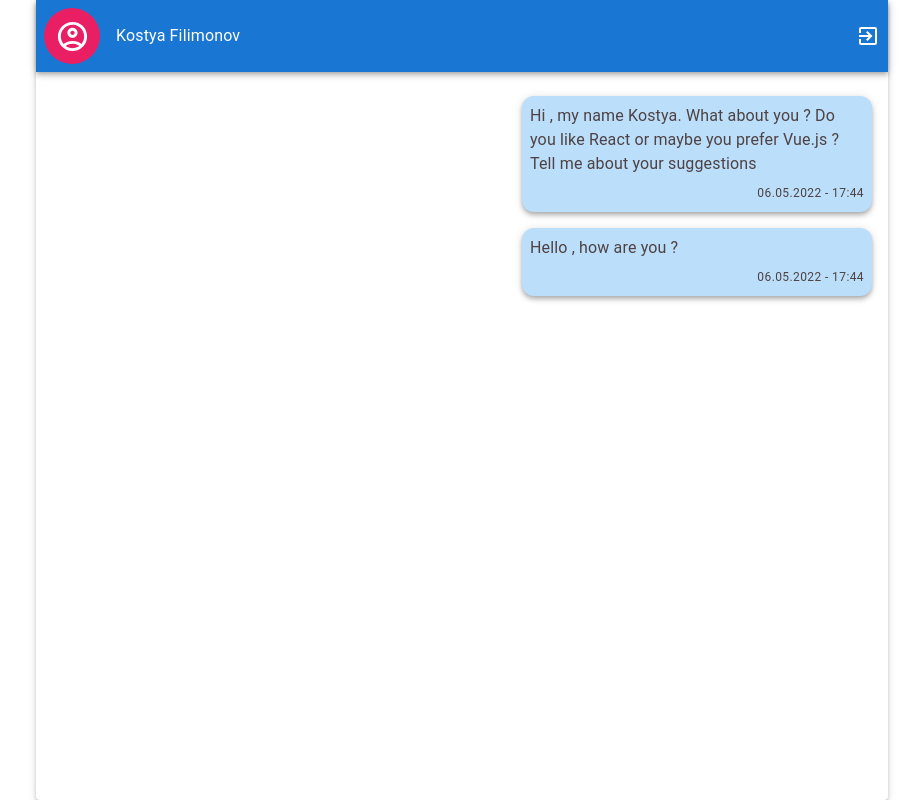
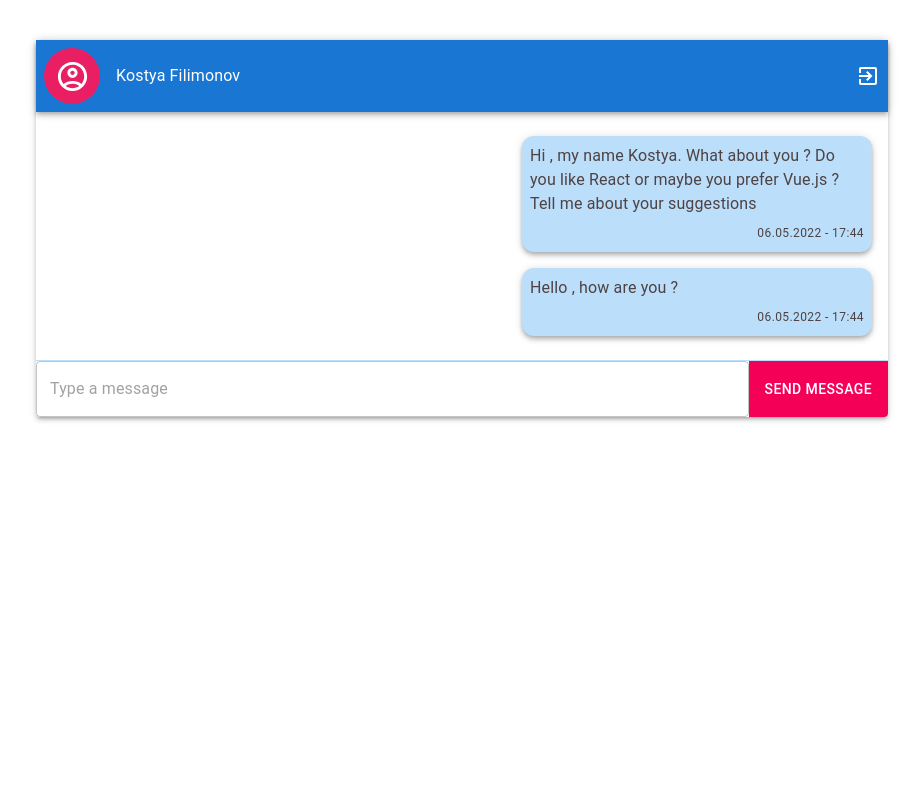
Before and after one commit to FilimonovKostya/Chat, a React (Create React App) app: page /chat in a window 1280 px wide. Shown: the whole page, without its empty margins (178-1101 px from the left). Built offline with nearby package versions, Linux system fonts and the light colour scheme.

Commit message:
created input field with button

```diff
--- a/src/components/ChatPage/MessageBody/index.tsx
+++ b/src/components/ChatPage/MessageBody/index.tsx
@@ -1,20 +1,7 @@
 import React from 'react'
 import { Box } from '@mui/material'
 import DialogItem from './DialogItem'
-
-const dialogItems = [
-  {
-    id: 1,
-    message:
-      'Hi , my name Kostya. What about you ? Do you like React or maybe you prefer Vue.js ? Tell me about your suggestions',
-    time: '06.05.2022 - 17:44',
-  },
-  {
-    id: 2,
-    message: 'Hello , how are you ?',
-    time: '06.05.2022 - 17:44',
-  },
-]
+import { dialogItems } from '../../../mockData'
 
 const MessageBody = () => {
   return (
--- a/src/components/ChatPage/index.tsx
+++ b/src/components/ChatPage/index.tsx
@@ -1,17 +1,47 @@
 import React from 'react'
 import Header from './Header'
 import MessageBody from './MessageBody'
-import { Container, Paper } from '@mui/material'
+import { Box, Container, Grid, Paper, TextField, Typography } from '@mui/material'
+import { blue } from '@mui/material/colors'
 
 const ChatPage = () => {
   return (
-    <Container
-      maxWidth={'md'}
-      sx={{ display: 'flex', alignItems: 'center', justifyContent: 'center' }}
-    >
-      <Paper component={'main'} elevation={3} sx={{ flexGrow: 1, minHeight: '100vh'}}>
+    <Container maxWidth={'md'} sx={{ my: 5 }}>
+      <Paper component={'main'} elevation={3} sx={{ flexGrow: 1 }}>
         <Header />
         <MessageBody />
+        <Grid container borderTop={1} borderColor={blue[100]}>
+          <Grid item xs>
+            <TextField
+              sx={{ borderStyle: 'none' }}
+              fullWidth
+              name={'message'}
+              id={'message'}
+              placeholder={'Type a message'}
+            />
+          </Grid>
+
+          <Grid item>
+            <Box
+              sx={{
+                outline: 'none',
+                border: 'none',
+                cursor: 'pointer',
+                borderStyle: 'none',
+                borderBottomRightRadius: 4,
+              }}
+              component={'button'}
+              p={2}
+              bgcolor={'#f50057'}
+              color={'white'}
+              display={'flex'}
+              alignItems={'center'}
+              height={'100%'}
+            >
+              <Typography variant={'button'}>Send message</Typography>
+            </Box>
+          </Grid>
+        </Grid>
       </Paper>
     </Container>
   )
--- /dev/null
+++ b/src/mockData.ts
@@ -0,0 +1,13 @@
+export const dialogItems = [
+  {
+    id: 1,
+    message:
+      'Hi , my name Kostya. What about you ? Do you like React or maybe you prefer Vue.js ? Tell me about your suggestions',
+    time: '06.05.2022 - 17:44',
+  },
+  {
+    id: 2,
+    message: 'Hello , how are you ?',
+    time: '06.05.2022 - 17:44',
+  },
+]
```
